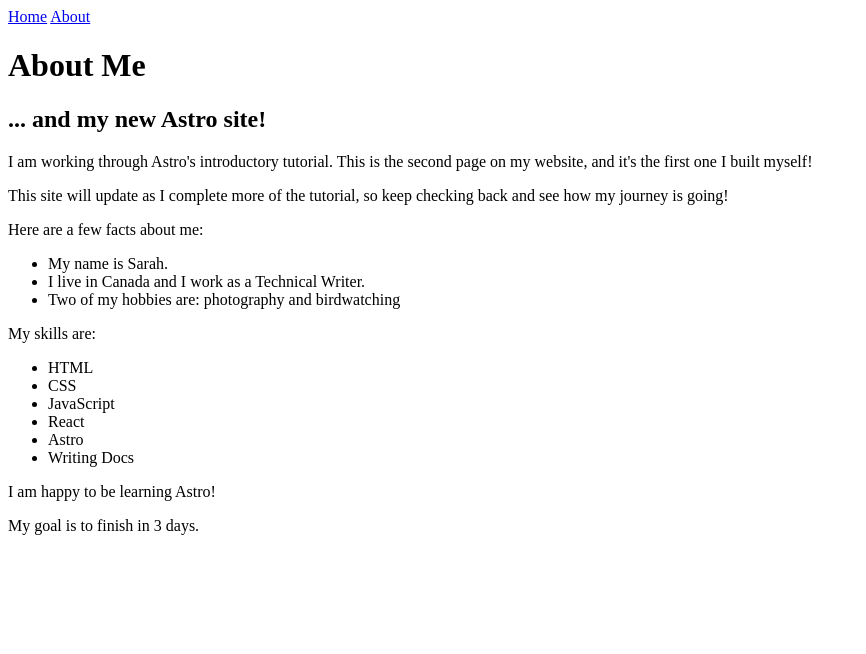
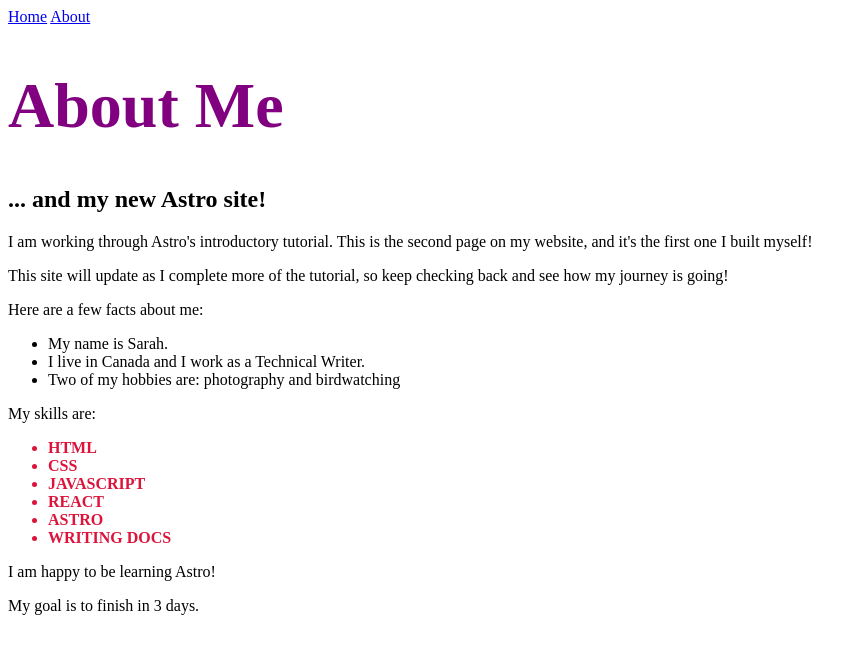
Before and after one commit to yysushi/playground, an Astro site in the folder node/astro/pink-parallax/: page /about in a window 1280 px wide. Shown: the whole page, without its empty margins (0-866 px from the left). Built offline with nearby package versions, Linux system fonts and the light colour scheme; Astro itself is replaced by a stand-in of ours.

Commit message:
continue blog tutorial in astro

```diff
--- a/node/astro/pink-parallax/src/pages/about.astro
+++ b/node/astro/pink-parallax/src/pages/about.astro
@@ -13,6 +13,10 @@
 const happy = true;
 const finished = false;
 const goal = 3;
+
+const skillColor = "crimson";
+const fontWeight = "bold";
+const textCase = "uppercase";
 ---
 
 <html lang="en">
@@ -22,6 +26,17 @@
 		<meta name="viewport" content="width=device-width" />
 		<meta name="generator" content={Astro.generator} />
 		<title>{pageTitle}</title>
+			    <style define:vars={{skillColor, fontWeight, textCase}}>
+      h1 {
+        color: purple;
+        font-size: 4rem;
+      }
+  .skill {
+        color: var(--skillColor);
+	    font-weight: var(--fontWeight);
+    text-transform: var(--textCase);
+  }
+    </style>
 	</head>
 	<body>
 <a href="/">Home</a>
@@ -43,7 +58,7 @@
 </ul>
 <p>My skills are:</p>
 <ul>
-  {skills.map((skill) => <li>{skill}</li>)}
+  {skills.map((skill) => <li class="skill">{skill}</li>)}
 </ul>
 
 {happy && <p>I am happy to be learning Astro!</p>}
```
